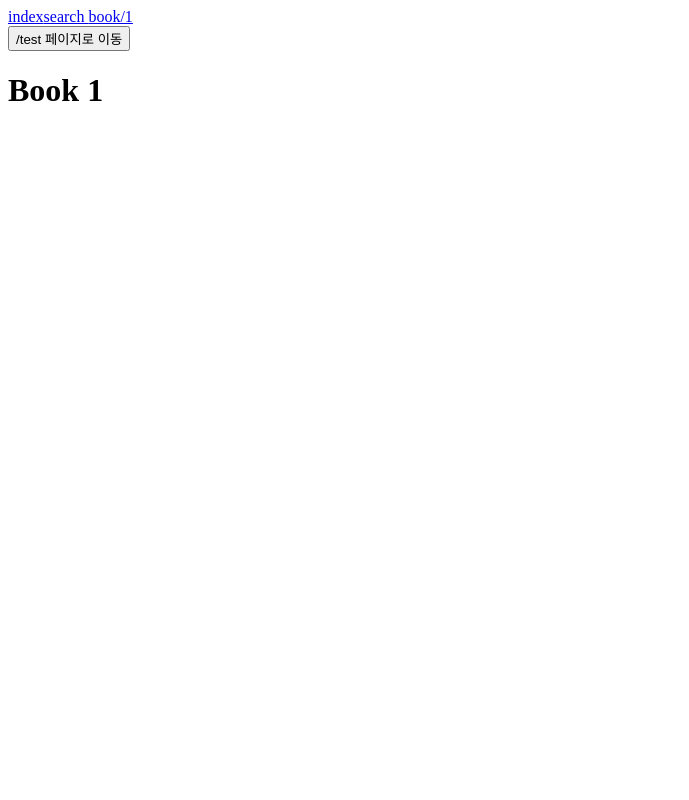
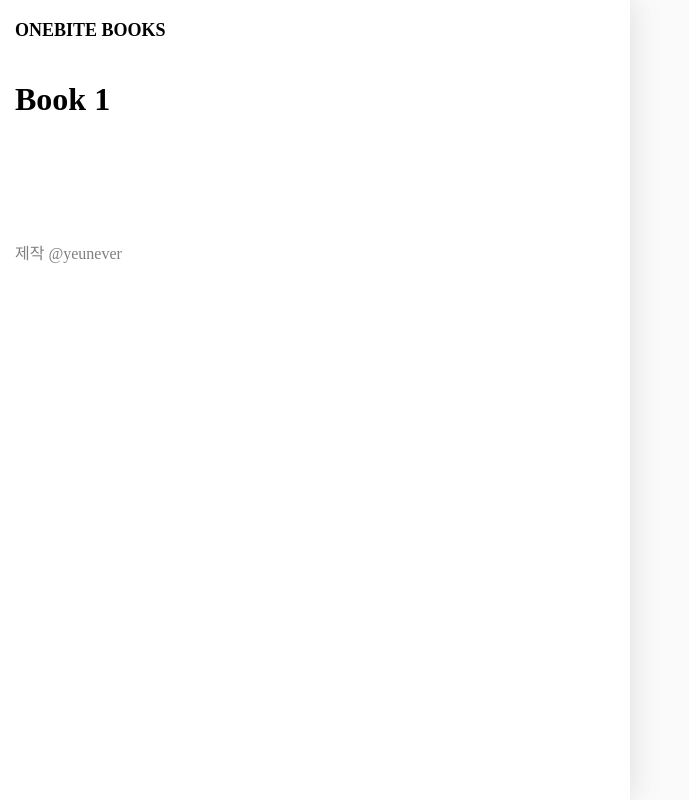
Before and after one commit to yeeun0702/one-bite, a Next.js app in the folder one-bite-next/section02/: page /book/1 in a window 1280 px wide. Shown: the whole page, without its empty margins (0-689 px from the left). Built offline with nearby package versions, Linux system fonts and the light colour scheme.

Commit message:
[Next.js](section02): 글로벌 레이아웃 설정하기

```diff
--- /dev/null
+++ b/one-bite-next/section02/src/components/global-layout.module.css
@@ -0,0 +1,30 @@
+.container {
+    background-color: white;
+    max-width: 600px;
+    min-height: 100vh;
+    margin: 0;
+
+    box-shadow: rgba(100, 100, 100, 0.2) 0px 0px 29px 0px;
+    padding: 0px 15px;
+}
+
+.header {
+    height: 60px;
+    font-weight:bold;
+    font-size: 18px;
+    line-height: 60px;
+}
+
+.header > a{
+    color: black;
+    text-decoration: none;
+}
+
+.man {
+    padding-top: 10px
+}
+
+.footer {
+    padding: 100px 0px;
+    color: gray;
+}
--- /dev/null
+++ b/one-bite-next/section02/src/components/global-layout.tsx
@@ -0,0 +1,18 @@
+import {ReactNode} from "react";
+import Link from "next/link";
+import style from "./global-layout.module.css"
+
+export default function GlobalLayout({children,}: { children: ReactNode }) {
+    return <div className={style.container}>
+        <header className={style.header}>
+            <Link href={"/"} >ONEBITE BOOKS</Link>
+
+
+        </header>
+        <main className={style.main}>
+            {children}
+        </main>
+
+        <footer className={style.footer}>제작 @yeunever</footer>
+    </div>
+}
--- a/one-bite-next/section02/src/pages/_app.tsx
+++ b/one-bite-next/section02/src/pages/_app.tsx
@@ -1,37 +1,15 @@
 import "@/styles/globals.css";
 import type {AppProps} from "next/app";
-import Link from "next/link";
-import {useRouter} from "next/router";
-import {useEffect} from "react";
+import GlobalLayout from "@/components/global-layout";
 
 
 export default function App({Component, pageProps}: AppProps) {
-    const router = useRouter();
-
-    const onClickButton = () => {
-    router.push("/test");
-    };
-
-    useEffect(() => {
-        router.prefetch('/test')
-    }, [])
 
     return (
-        <>
-            <header>
-                <Link href={"/"}>index</Link>
-                <Link href={"/search" } prefetch={false}>search </Link>
-                <Link href={"/book/1"}>book/1</Link>
-
-                <div>
-                    <button onClick={onClickButton}>/test 페이지로 이동</button>
-
-                </div>
-            </header>
+        <GlobalLayout>
             <Component {...pageProps} />
-
-        </>
-
+        </GlobalLayout>
     );
 
+
 }
--- a/one-bite-next/section02/src/styles/globals.css
+++ b/one-bite-next/section02/src/styles/globals.css
@@ -0,0 +1,6 @@
+html,
+body {
+    margin: 0px;
+    padding: 0px;
+    background-color: rgb(250, 250, 250);
+}
```
